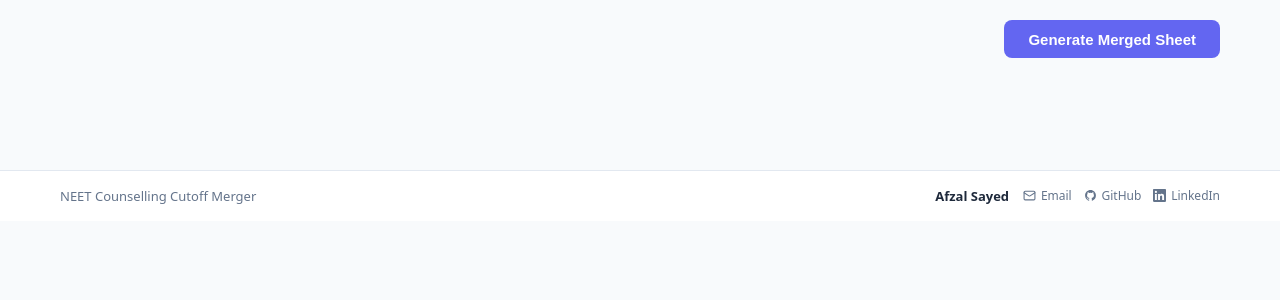
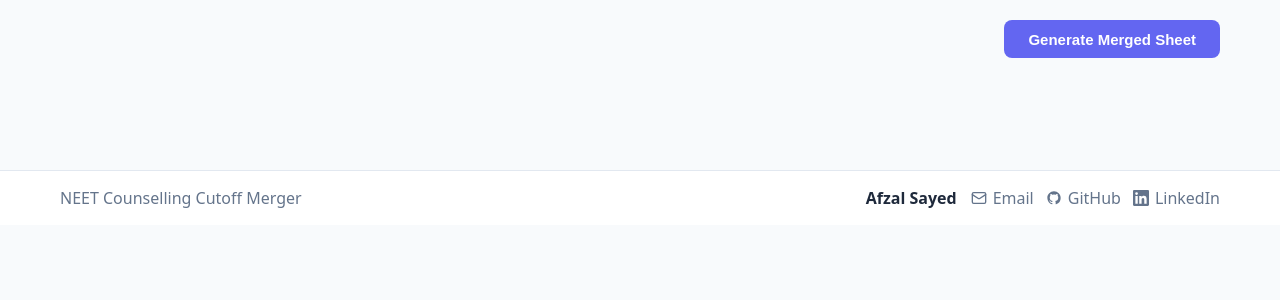
Before and after one commit to afzal-sayed/neet-counselling-cutoff-csv-merger, a Flask app: page / in a window 1280 px wide. Shown: the part 406-706 px from the top of the page. Run offline with Flask 3, Linux system fonts and the light colour scheme.

Commit message:
fix: increase footer text and icon size to 16px

```diff
--- a/static/css/style.css
+++ b/static/css/style.css
@@ -92,11 +92,12 @@ h2 { font-size: 1.125rem; font-weight: 700; margin-bottom: .75rem; }
 /* ── Footer ────────────────────────────────────────────────────── */
 .app-footer { border-top: 1px solid var(--border); background: var(--surface); margin-top: 3rem; }
 .footer-inner { max-width: 1200px; margin: 0 auto; padding: 1rem 1.25rem; display: flex; align-items: center; justify-content: space-between; flex-wrap: wrap; gap: .75rem; }
-.footer-copy { font-size: .8125rem; color: var(--text-muted); }
+.footer-copy { font-size: 1rem; color: var(--text-muted); }
 .author { display: flex; align-items: center; gap: .875rem; flex-wrap: wrap; }
-.author-name { font-size: .8125rem; font-weight: 600; color: var(--text); }
+.author-name { font-size: 1rem; font-weight: 600; color: var(--text); }
 .author-links { display: flex; align-items: center; gap: .75rem; }
-.author-links a { display: inline-flex; align-items: center; gap: .3rem; font-size: .75rem; color: var(--text-muted); text-decoration: none; transition: color var(--transition); }
+.author-links a { display: inline-flex; align-items: center; gap: .375rem; font-size: 1rem; color: var(--text-muted); text-decoration: none; transition: color var(--transition); }
+.author-links a svg { width: 16px; height: 16px; flex-shrink: 0; }
 .author-links a:hover { color: var(--accent); }
 
 /* ── Error ─────────────────────────────────────────────────────── */
```
